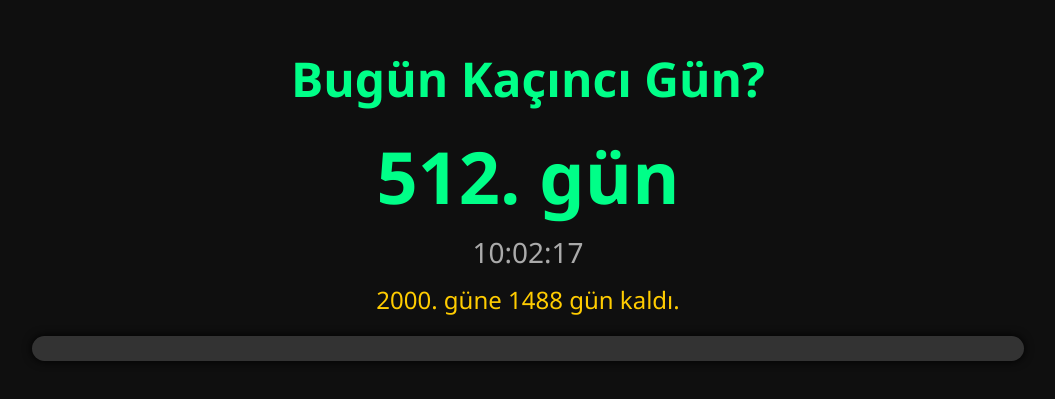
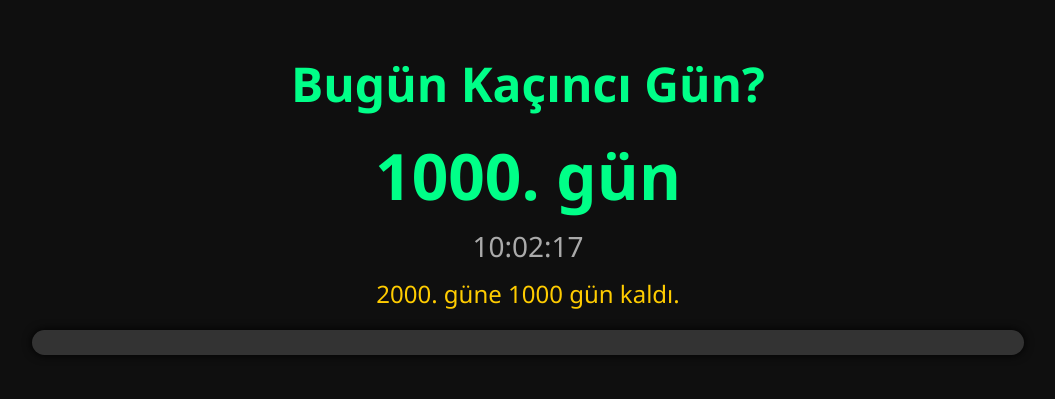
Before and after one commit to emreerdeem/gun-sayaci, a plain HTML site: page index.html in a window 1280 px wide. Shown: the part 233-632 px from the top of the page, without its empty margins (112-1167 px from the left). Drawn offline with Linux system fonts and the light colour scheme.

Commit message:
Update index.html

```diff
--- a/index.html
+++ b/index.html
@@ -1,7 +1,7 @@
 <!DOCTYPE html>
 <html lang="tr">
 <head>
-  <meta charset="UTF-8">
+  <meta charset="UTF-8" />
   <title>Günlük Sayaç</title>
   <style>
     body {
@@ -23,7 +23,7 @@
     }
 
     #counter {
-      font-size: 72px;
+      font-size: 64px;
       font-weight: bold;
       margin-bottom: 8px;
     }
@@ -76,35 +76,38 @@
   </div>
 
   <script>
-    const startDate = new Date('2026-11-15');
-    const totalTargetDays = 1000; // 1000 → 2000. güne kadar
+    const startDate = new Date('2025-07-15'); // 1000. gün başlangıcı
+    const initialDayNumber = 1000; // başlangıç sayacı
+    const targetDay = 2000;
 
     function updateCounter() {
       const now = new Date();
 
-      // GÜN HESABI için sadece tarih kısmını kıyasla
+      // Tarihleri sadece yıl-ay-gün olarak al
       const today = new Date(now.getFullYear(), now.getMonth(), now.getDate());
       const start = new Date(startDate.getFullYear(), startDate.getMonth(), startDate.getDate());
       const oneDay = 24 * 60 * 60 * 1000;
-      const currentDayNum = 1000 + Math.floor((today - start) / oneDay);
 
-      document.getElementById('counter').textContent = `${currentDayNum}. gün`;
+      const daysPassed = Math.floor((today - start) / oneDay);
+      const currentDay = initialDayNumber + daysPassed;
 
-      // SAAT GÖSTER
+      document.getElementById('counter').textContent = `${currentDay}. gün`;
+
+      // Saat bilgisi
       const hh = String(now.getHours()).padStart(2, '0');
       const mm = String(now.getMinutes()).padStart(2, '0');
       const ss = String(now.getSeconds()).padStart(2, '0');
       document.getElementById('time').textContent = `${hh}:${mm}:${ss}`;
 
-      // KALAN GÜN
-      const daysRemaining = 2000 - currentDayNum;
-      const remainingText = daysRemaining > 0
-        ? `2000. güne ${daysRemaining} gün kaldı.`
-        : `2000. gün ${-daysRemaining} gün önceydi.`;
+      // Kalan gün hesapla
+      const remaining = targetDay - currentDay;
+      const remainingText = remaining > 0
+        ? `${targetDay}. güne ${remaining} gün kaldı.`
+        : `${targetDay}. gün ${-remaining} gün önceydi.`;
       document.getElementById('remaining').textContent = remainingText;
 
-      // PROGRESS BAR
-      const progress = Math.min(100, ((currentDayNum - 1000) / totalTargetDays) * 100);
+      // İlerleme çubuğu
+      const progress = Math.min(100, ((currentDay - initialDayNumber) / (targetDay - initialDayNumber)) * 100);
       document.getElementById('progress-bar').style.width = `${progress}%`;
     }
 
```
